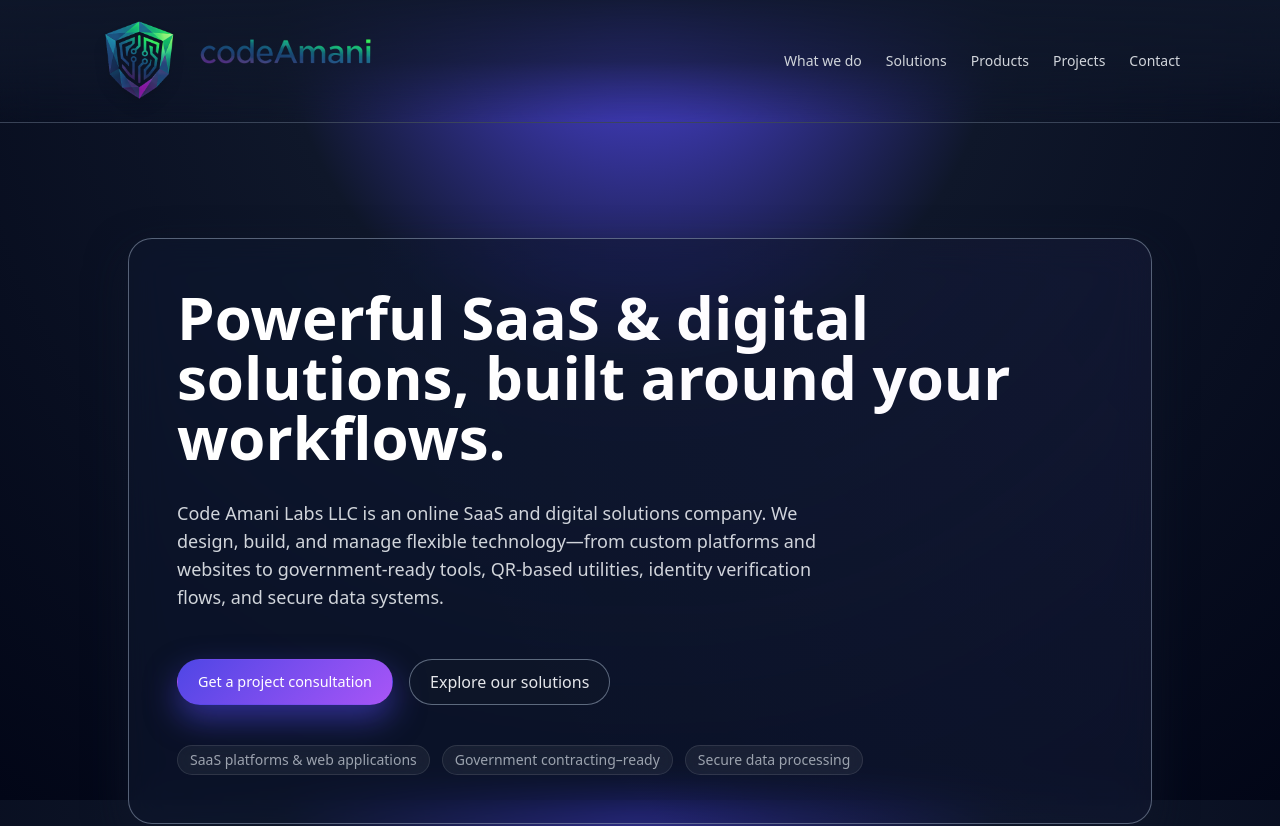
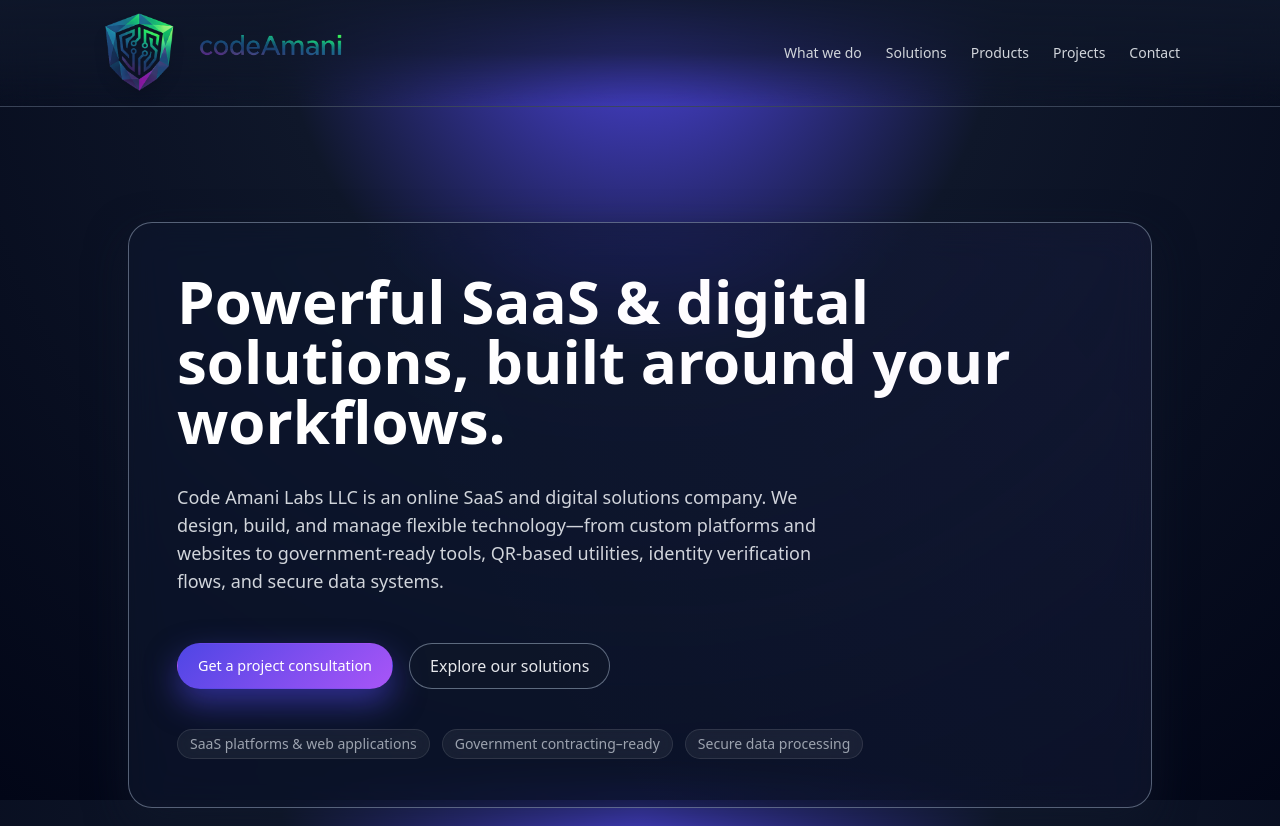
Before and after one commit to codeAmani-Solutions/codeAmani, a plain HTML site: page index.html in a window 1280 px wide. Shown: the top 826 px of the page. Drawn offline with nearby package versions, Linux system fonts and the light colour scheme.

Commit message:
Add style.css link and adjust logo heights
Added a link to 'style.css' and updated logo heights for consistency.

```diff
--- a/index.html
+++ b/index.html
@@ -15,6 +15,7 @@
   <!-- Design System CSS (Linked to 'design/' folder) -->
   <link rel="stylesheet" href="design/ca-tokens.css" />
   <link rel="stylesheet" href="design/ca-core.css" />
+  <link rel="stylesheet" href="style.css" />
 
   <!-- Tailwind CSS (Required for layout utilities) -->
   <script src="https://cdn.tailwindcss.com"></script>
@@ -30,7 +31,7 @@
       <!-- Logo Snippet Updated -->
       <div class="flex items-center gap-4 ca-nav-logo h-full">
           <!-- Large Shield Logo (Left) -->
-          <!-- Increased to h-20 for prominence -->
+          <!-- Height set to h-20 (approx 80px) -->
           <a href="#hero-main" onclick="showSection('main-content')" class="block hover:scale-105 transition-transform duration-300 shrink-0">
               <img
                   src="assets/codeamani-labs-shield-logo.png"
@@ -40,14 +41,14 @@
           </a>
 
           <!-- Graphic Text Logo (Right) -->
-          <!-- Increased to h-12, removed mt-1 for perfect vertical centering -->
+          <!-- Height INCREASED to h-20 to match the shield exactly -->
           <a href="#hero-main"
              onclick="showSection('main-content')"
              class="block hover:opacity-90 transition duration-300 shrink-0">
               <img
                   src="assets/codeamani-labs-text-logo.png"
                   alt="codeAmani"
-                  class="h-24 w-auto object-contain"
+                  class="h-20 w-auto object-contain"
               />
           </a>
       </div>
```
